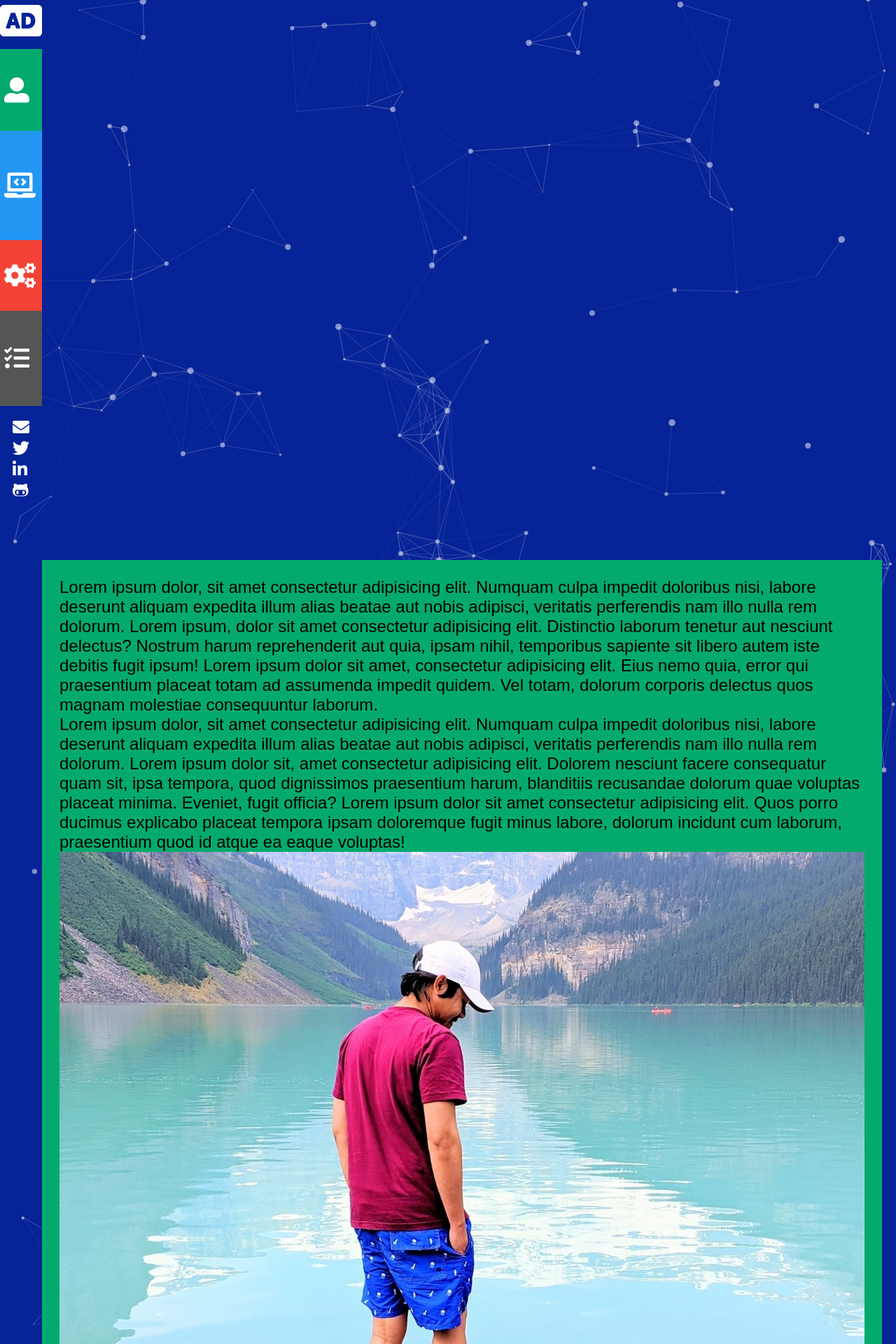
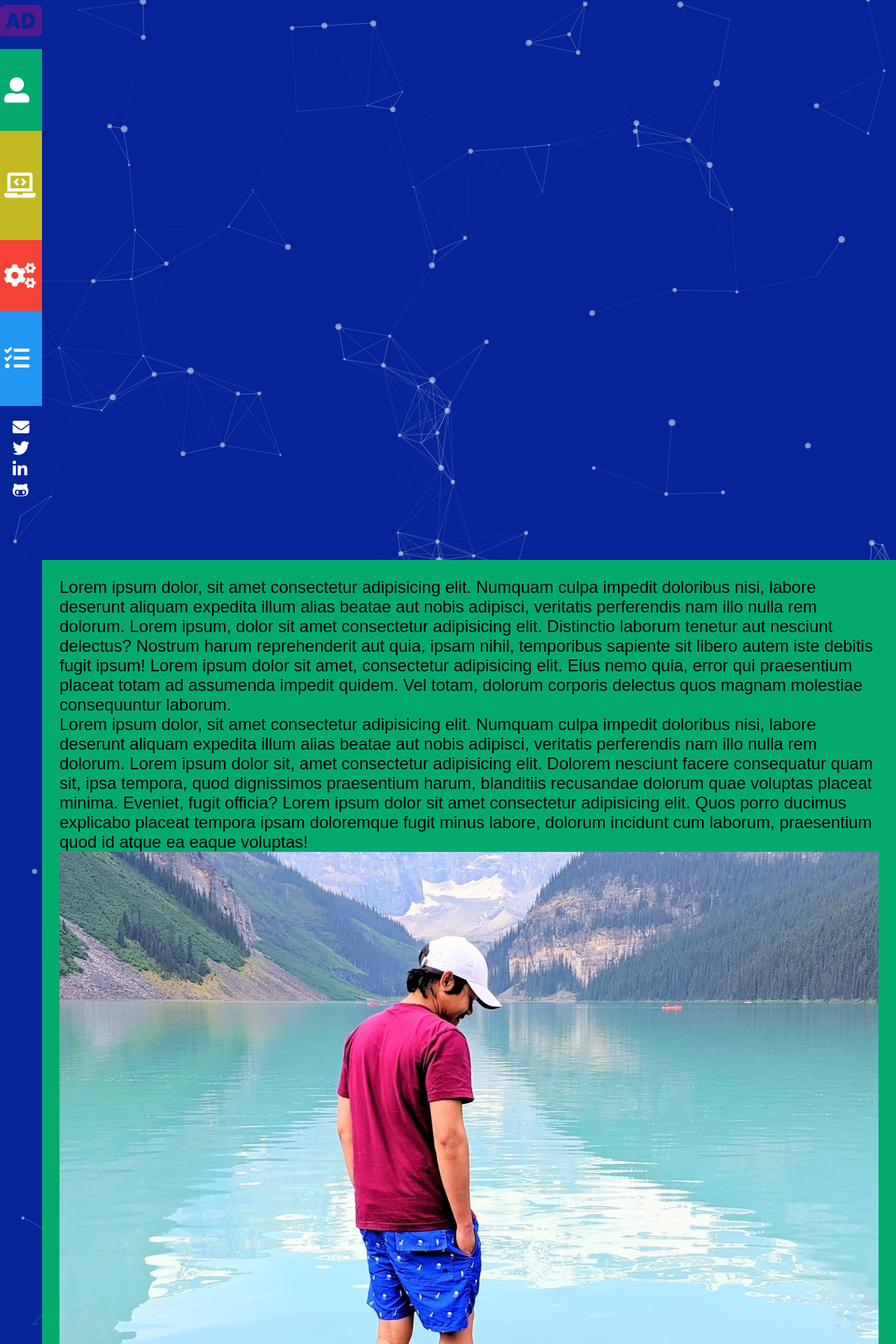
Before and after one commit to snowman07/snowman07.github.io, a PHP site: page / in a window 1280 px wide. Shown: the top 1920 px of the page at 70% size. Run offline with PHP 8.4, Linux system fonts and the light colour scheme; some libraries are stand-ins or nearby versions.

Commit message:
continue

```diff
--- a/arrpogi/css/style.css
+++ b/arrpogi/css/style.css
@@ -201,7 +201,7 @@ canvas {
 
 .header-logo {
   position: fixed;
-  color: #fff;
+  /* color: #fff; */
 }
 
 /* -------------------- END OF header-logo --- */
@@ -255,7 +255,7 @@ nav a span {
   text-transform: uppercase;
 }
 
-.my-profile {
+.profile {
   top: 70px;
   background-color: #04aa6d;
   /* border: solid #04aa6d 5px; */
@@ -263,7 +263,7 @@ nav a span {
 
 .it-experience {
   top: 187px;
-  background-color: #2196f3;
+  background-color: #c4b921;
 }
 
 .technical-skills {
@@ -273,7 +273,7 @@ nav a span {
 
 .projects {
   top: 444px;
-  background-color: #555;
+  background-color: #2196f3;
 }
 
 /* -------------------- END OF Navbar --- */
@@ -316,7 +316,7 @@ nav a span {
   font-size: x-large;
 }
 
-.container {
+.profile-container {
   max-width: 100%;
   margin: 0 auto;
   background: #04aa6d;
@@ -325,7 +325,7 @@ nav a span {
   position: absolute; /*use to hide particle background when scroll up*/
   top: 800px; /*partner of position: relative to move container down. can also use down, left, right*/
   left: 60px;
-  right: 20px;
+  /* right: 20px; */
 }
 
 .parallax {
--- a/arrpogi/index.html
+++ b/arrpogi/index.html
@@ -30,8 +30,7 @@
       <h1>
         <a href="" class="typewrite"
           data-period="2000"
-          data-type='[ "Hi, I am Arr Domingo!",
-                        "This is my tech world",
+          data-type='[ "arrdomingo.tech",
                         "Where possibility",
                         "meets creativity!"]'
         >
@@ -44,7 +43,9 @@
 
     <header>
       <div class="header-logo">
-        <i class="fas fa-audio-description fa-5x"></i>
+        <a href="">
+          <i class="fas fa-audio-description fa-5x"></i>
+        </a>
       </div>
 
       <!-- --------------- -->
@@ -94,13 +95,13 @@
       <nav>
         <ul>
           <li>
-            <a class="my-profile" href="#my-profile">
+            <a class="profile" href="#profile">
               <span>Profile</span>
               <i class="fas fa-user-alt fa-2x"></i>
             </a>
           </li>
           <li>
-            <a class="it-experience" href="#">
+            <a class="it-experience" href="#experience">
               <span>Experience</span>
               <i class="fas fa-laptop-code fa-2x"></i>
             </a>
@@ -129,8 +130,8 @@
 
         <p></p>
       </div> -->
-      <div class="container">
-        <section id="my-profile">
+      <div class="profile-container">
+        <section id="profile">
           <p>
             Lorem ipsum dolor, sit amet consectetur adipisicing elit. Numquam culpa impedit doloribus nisi, labore deserunt aliquam expedita illum alias beatae aut nobis adipisci, veritatis perferendis nam illo nulla rem dolorum. Lorem ipsum, dolor sit amet consectetur adipisicing elit. Distinctio laborum tenetur aut nesciunt delectus? Nostrum harum reprehenderit aut quia, ipsam nihil, temporibus sapiente sit libero autem iste debitis fugit ipsum! Lorem ipsum dolor sit amet, consectetur adipisicing elit. Eius nemo quia, error qui praesentium placeat totam ad assumenda impedit quidem. Vel totam, dolorum corporis delectus quos magnam molestiae consequuntur laborum.
           </p>
@@ -148,7 +149,13 @@
             Lorem ipsum dolor, sit amet consectetur adipisicing elit. Numquam culpa impedit doloribus nisi, labore deserunt aliquam expedita illum alias beatae aut nobis adipisci, veritatis perferendis nam illo nulla rem dolorum. Lorem ipsum dolor sit, amet consectetur adipisicing elit. Dolorem nesciunt facere consequatur quam sit, ipsa tempora, quod dignissimos praesentium harum, blanditiis recusandae dolorum quae voluptas placeat minima. Eveniet, fugit officia? Lorem ipsum dolor sit amet consectetur adipisicing elit. Quos porro ducimus explicabo placeat tempora ipsam doloremque fugit minus labore, dolorum incidunt cum laborum, praesentium quod id atque ea eaque voluptas! Lorem ipsum dolor sit amet consectetur adipisicing elit. Sequi voluptate eum earum ut nobis soluta, voluptas quisquam pariatur? Dolorem quibusdam possimus voluptas ullam magnam sequi nihil omnis molestias minus in. Lorem ipsum dolor sit amet, consectetur adipisicing elit. Consequuntur veritatis hic perspiciatis pariatur nam ipsam enim odio! Corrupti reprehenderit tempore amet totam quia dicta quo, nihil id alias quis aliquid.
           </p>
         </section>
+      </div>
+      <!-- end of profile-container -->
 
+      <div class="experience-container">
+        <section id="experience">
+
+        </section>
       </div>
     </main>
 
```
